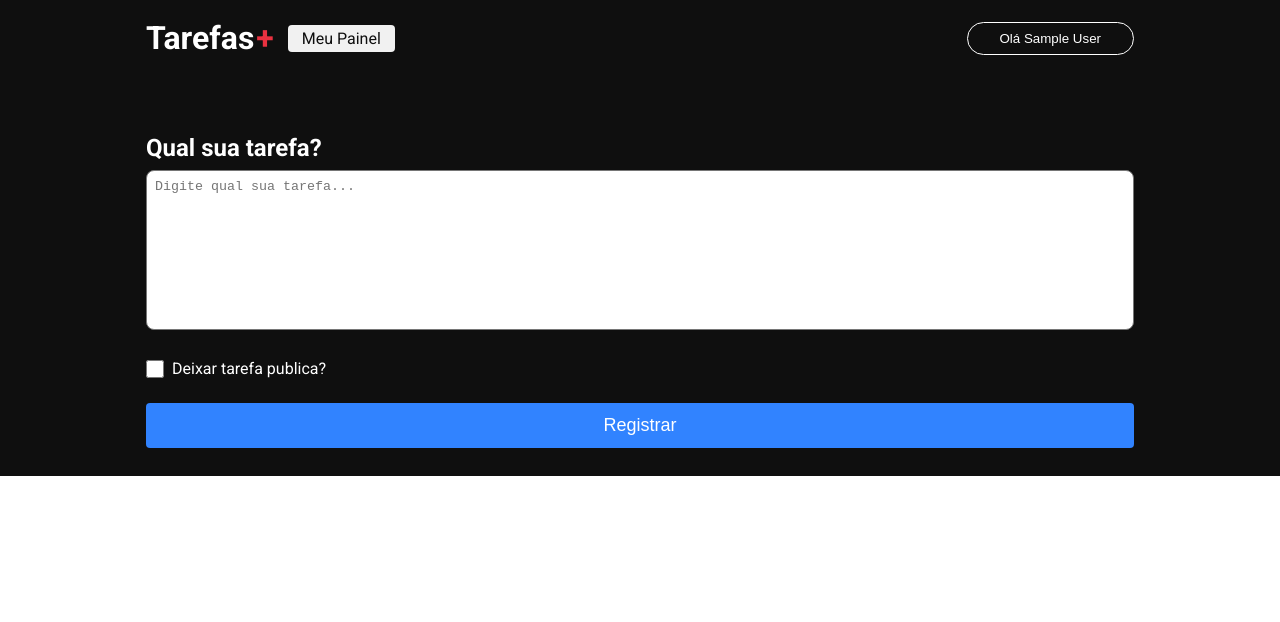
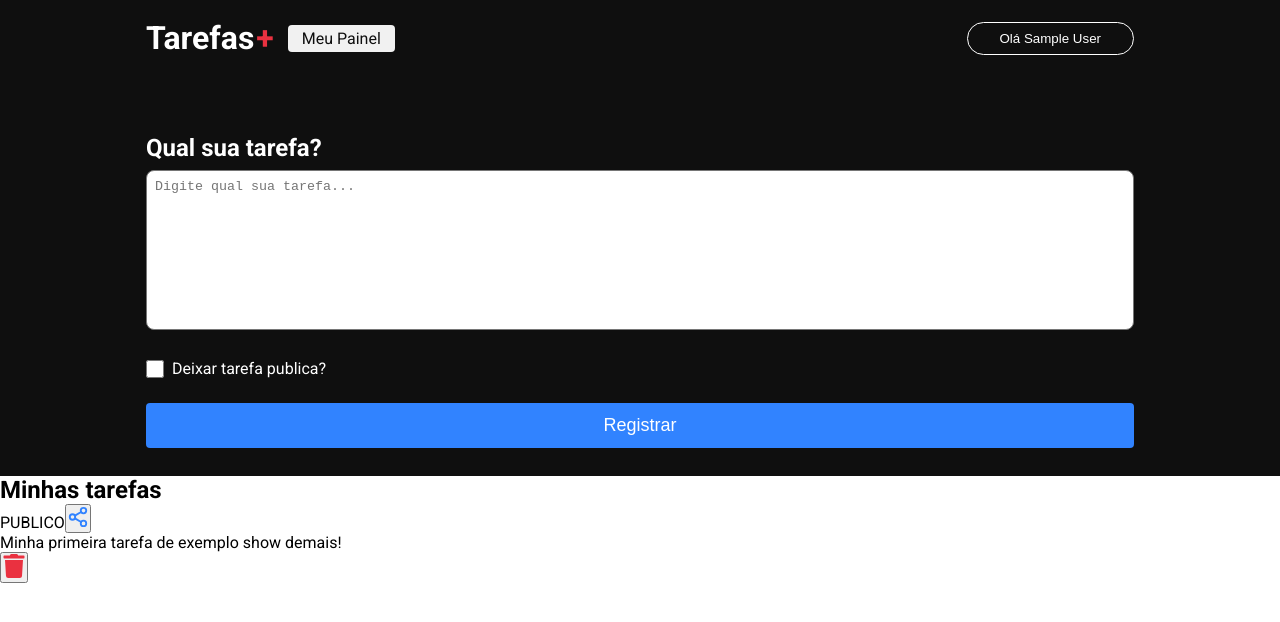
Before and after one commit to athena272/next-tasks-board, a Next.js app: page /dashboard in a window 1280 px wide. Shown: the top 622 px of the page. Built offline with nearby package versions, Linux system fonts and the light colour scheme; no server answers; sample sign-in values are in the browser's storage.

Commit message:
Update index.tsx

```diff
--- a/src/pages/dashboard/index.tsx
+++ b/src/pages/dashboard/index.tsx
@@ -3,6 +3,8 @@
 import Head from "next/head"
 import styles from './Dashboard.module.css'
 import Textarea from "@/components/Textarea"
+import { FiShare2 } from "react-icons/fi"
+import { FaTrash } from "react-icons/fa"
 
 export const getServerSideProps: GetServerSideProps = async ({ req }) => {
     const session = await getSession({ req })
@@ -43,6 +45,25 @@
                         </form>
                     </div>
                 </section>
+                <section className={styles.taskContainer}>
+                    <h1>Minhas tarefas</h1>
+
+                    <article className={styles.task}>
+                        <div className={styles.tagContainer}>
+                            <label className={styles.tag}>PUBLICO</label>
+                            <button className={styles.shareButton}>
+                                <FiShare2 size={22} color="#3183ff" />
+                            </button>
+                        </div>
+
+                        <div className={styles.taskContent}>
+                            <p>Minha primeira tarefa de exemplo show demais!</p>
+                            <button className={styles.trashButton}>
+                                <FaTrash size={24} color="#ea3140" />
+                            </button>
+                        </div>
+                    </article>
+                </section>
             </main>
         </div>
     )
```
